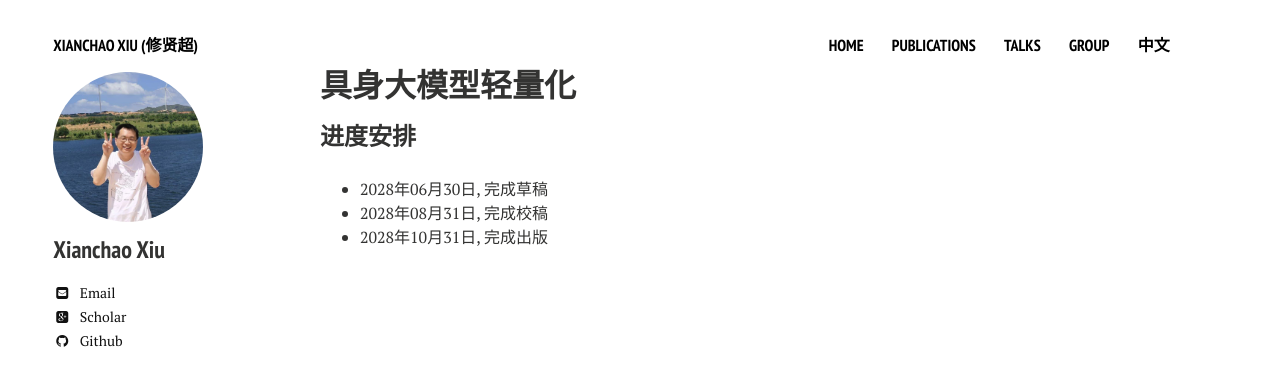
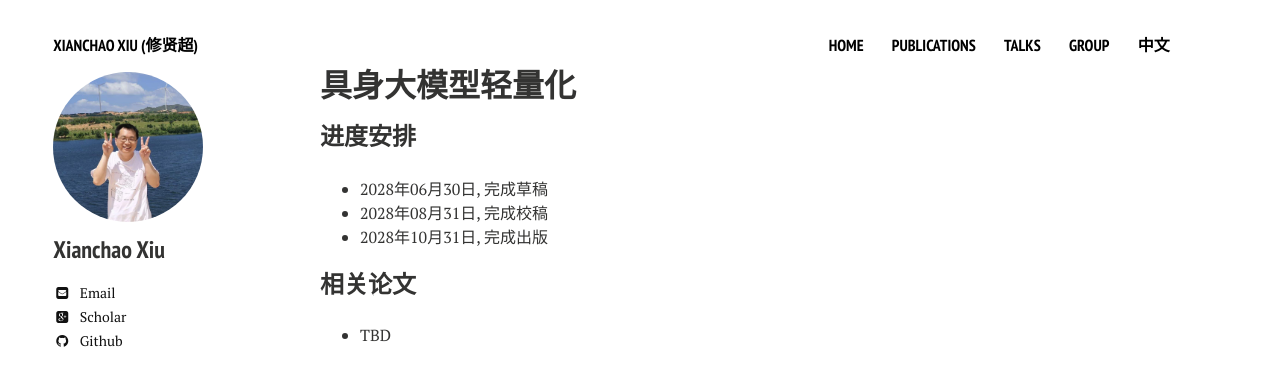
Before and after one commit to xianchaoxiu/xianchaoxiu.github.io, a Jekyll site: the page built from chinese/book/LLM/index.md, in a window 1280 px wide. Shown: the top 386 px of the page. Built offline with Jekyll 4.4.1, drawn with Linux system fonts in a browser that asks for light colours; nearby versions of some CDN libraries.

Commit message:
Update index.md

```diff
--- a/chinese/book/LLM/index.md
+++ b/chinese/book/LLM/index.md
@@ -9,3 +9,6 @@ share: false
 * 2028年06月30日, 完成草稿<br>
 * 2028年08月31日, 完成校稿<br>
 * 2028年10月31日, 完成出版<br>
+
+### 相关论文
+* TBD
```
